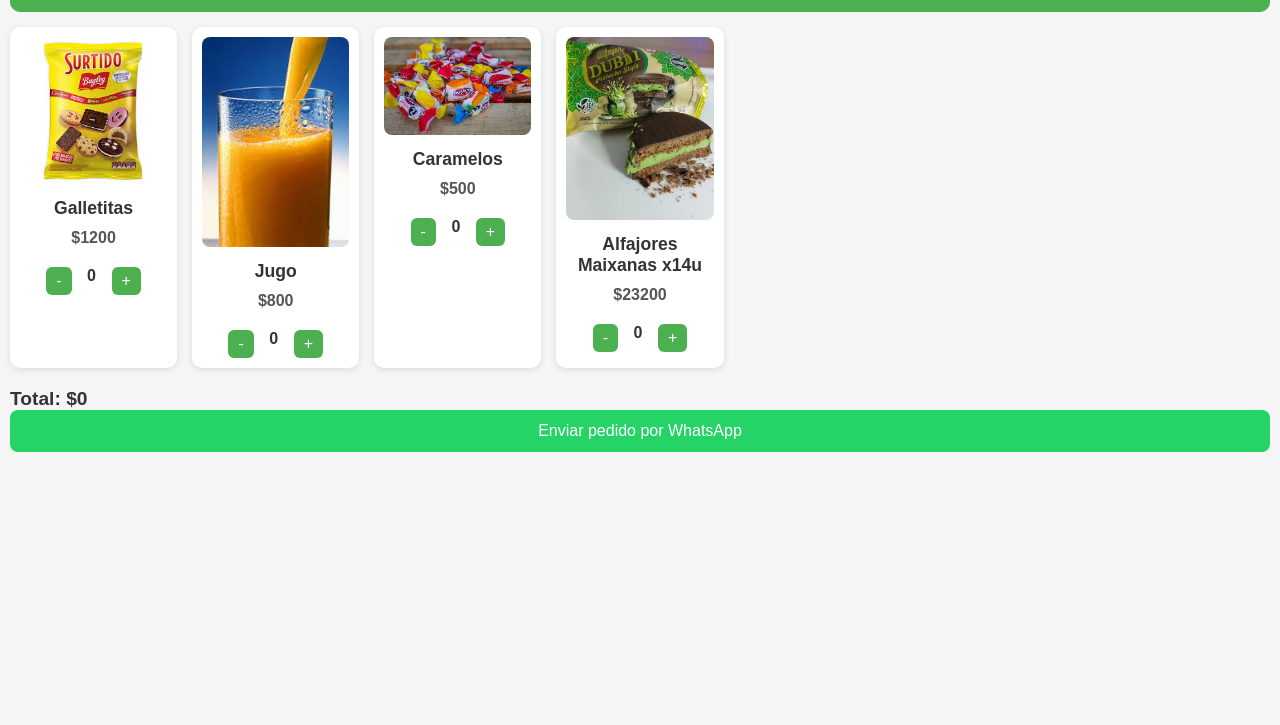
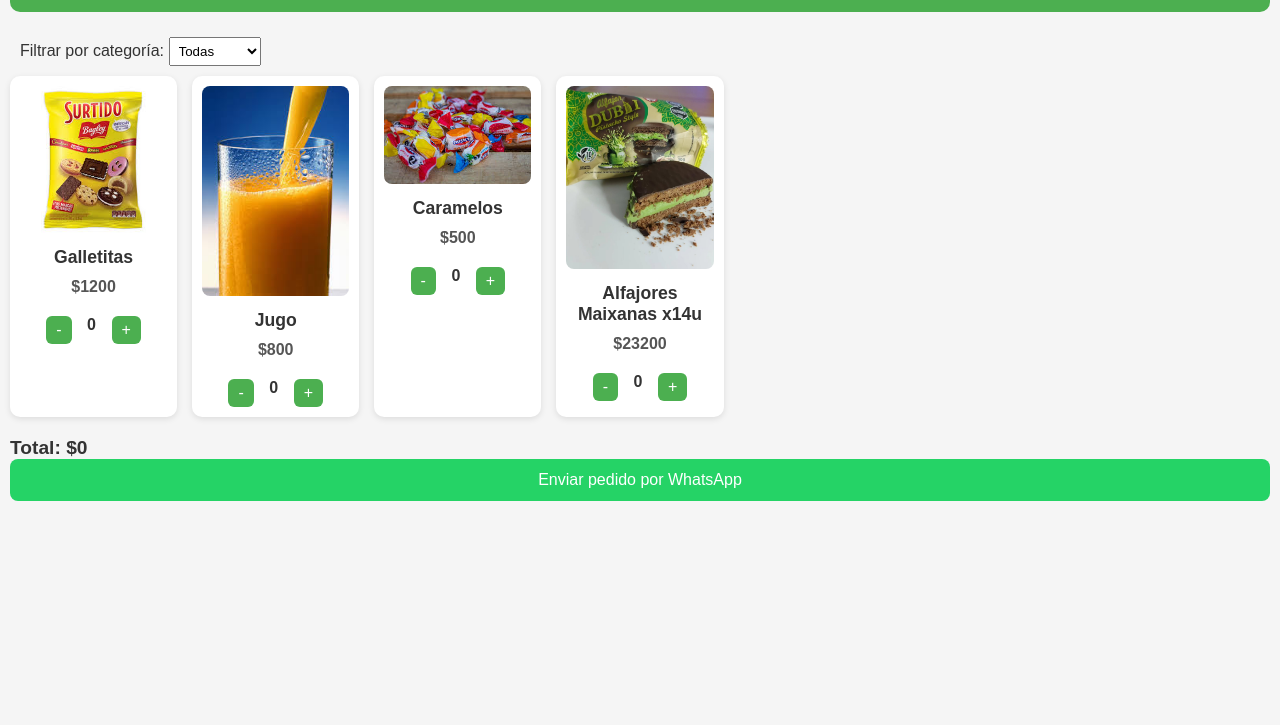
Before and after one commit to SallesP/Catalogo, a plain HTML site: page index.html in a window 1280 px wide. Shown: the part 75-800 px from the top of the page. Drawn offline with Linux system fonts and the light colour scheme.

Commit message:
Update style.css

```diff
--- a/style.css
+++ b/style.css
@@ -144,10 +144,8 @@ footer {
 }
 
 .filtro-categoria {
+  display: inline-block;
   margin: 10px;
-  position: absolute;
-  top: 10px;
-  left: 10px;
 }
 
 .filtro-categoria select {
```
